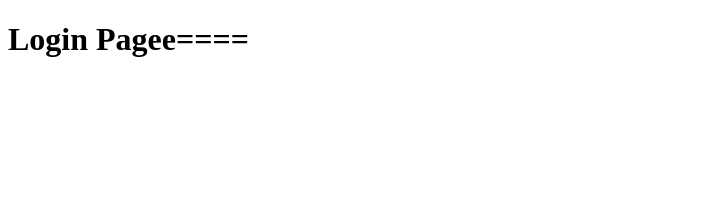
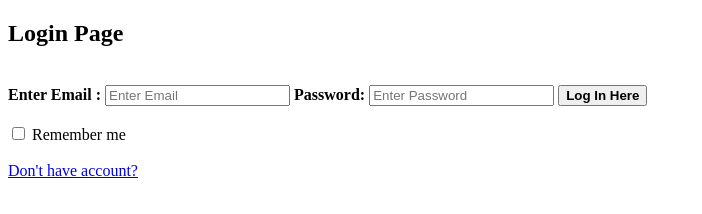
Before and after one commit to Minato235/GROUPCHAT, a website: page frontEnd/login.html in a window 1280 px wide. Shown: the whole page, without its empty margins (0-702 px from the left). Drawn offline with nearby package versions, Linux system fonts and the light colour scheme.

Commit message:
login page ready next backend

```diff
--- a/frontEnd/login.html
+++ b/frontEnd/login.html
@@ -1,12 +1,28 @@
 <!DOCTYPE html>
-<html lang="en">
+<html>
 <head>
-    <meta charset="UTF-8">
-    <meta http-equiv="X-UA-Compatible" content="IE=edge">
-    <meta name="viewport" content="width=device-width, initial-scale=1.0">
-    <title>Document</title>
+    <title>Login Form</title>
 </head>
 <body>
-    <h1>Login Pagee====</h1>
+    <h2>Login Page</h2><br>
+    <div class="login">
+    <form onsubmit="login1(event)" method="post">
+        <label for="email"><b>Enter Email : </b></label>
+            <input type="text" placeholder="Enter Email" id="email">
+            <label for="pwd"><b>Password:</b></label>
+            <input type="password" placeholder="Enter Password" id="pwd">
+        <button id="login"><b>Log In Here</b></button>
+        <br><br>
+        <input type="checkbox" id="check">
+        <span>Remember me</span>
+        <br><br>
+        <!-- Forgot <a href="#">Password?</a>     -->
+
+         <a href="signupPAge.html">Don't have account?</a>
+
+    </form>
+    <script src="https://cdnjs.cloudflare.com/ajax/libs/axios/1.1.2/axios.min.js"></script>
+    <script src="login.js"></script>
+</div>
 </body>
 </html>
--- /dev/null
+++ b/frontEnd/login.js
@@ -0,0 +1,8 @@
+function login1(e){
+    e.preventDefault();
+    console.log("insidee login!!!")
+    let email=document.getElementById("email").value;
+    let password=document.getElementById("pwd").value;
+    let objLogin={email,password}
+    console.log(objLogin)
+}
```
